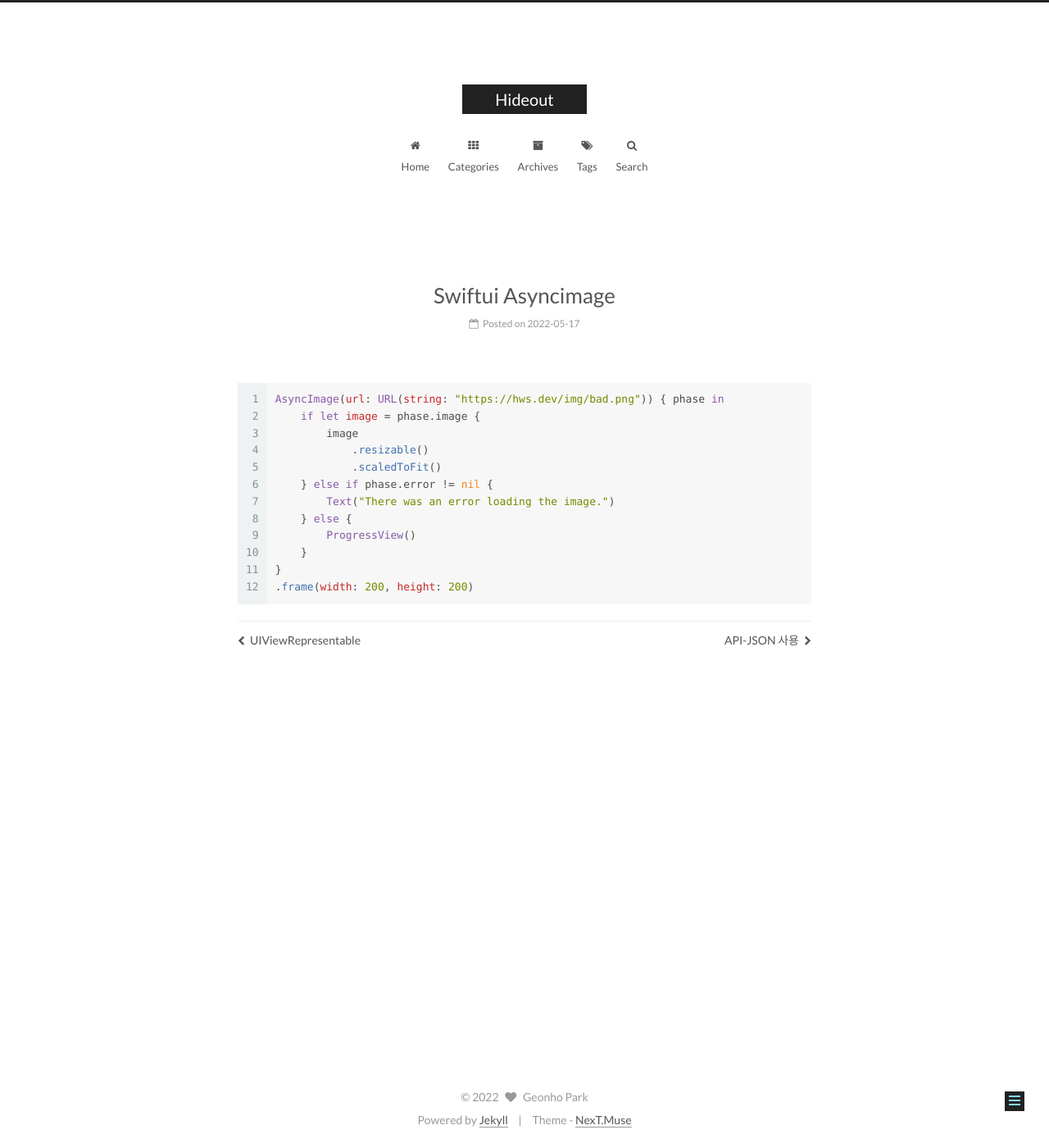
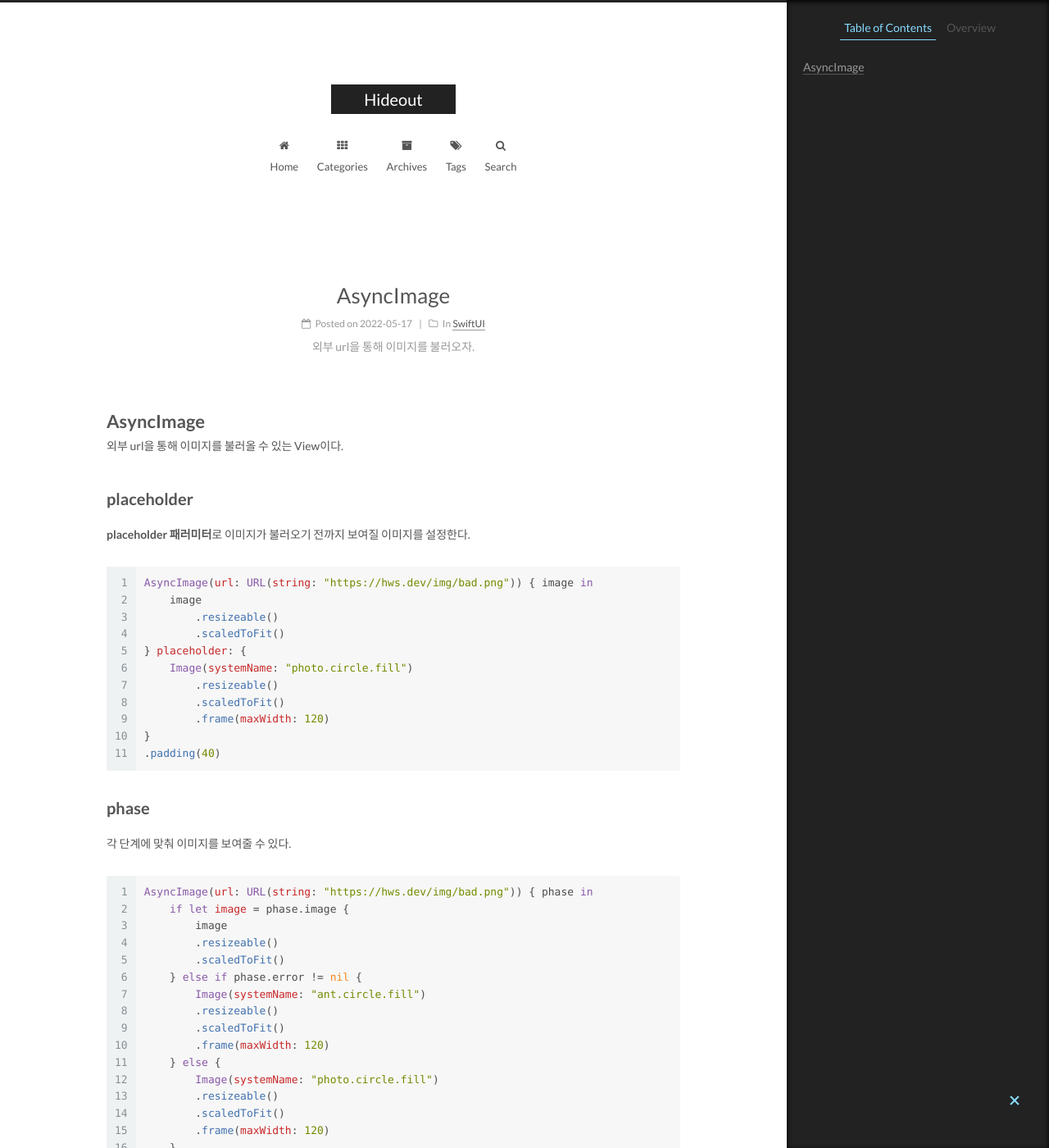
Before and after one commit to pagh2322/pagh2322.github.io, a Jekyll site: the page built from _posts/2022-05-17-swiftui-asyncImage.md, in a window 1280 px wide and 1400 px high. Shown: the whole window at 82% size. Built offline with Jekyll 4.4.1, drawn with Linux system fonts in a browser that asks for light colours; comment, search, counter and statistics services are not loaded; some of the changed text lies outside the part shown.

Commit message:
Add Async

````diff
--- a/_posts/2022-05-17-swiftui-asyncImage.md
+++ b/_posts/2022-05-17-swiftui-asyncImage.md
@@ -1,14 +1,82 @@
+---
+title: AsyncImage
+description: 외부 url을 통해 이미지를 불러오자.
+categories:
+- SwiftUI
+tags:
+- Swift
+- SwiftUI
+- iOS
+- Image
+---
+
+# AsyncImage
+외부 url을 통해 이미지를 불러올 수 있는 View이다.
+
+## placeholder
+**placeholder 패러미터**로 이미지가 불러오기 전까지 보여질 이미지를 설정한다.
+
+```swift
+AsyncImage(url: URL(string: "https://hws.dev/img/bad.png")) { image in
+    image
+        .resizeable()
+        .scaledToFit()
+} placeholder: {
+    Image(systemName: "photo.circle.fill")
+        .resizeable()
+        .scaledToFit()
+        .frame(maxWidth: 120)
+}
+.padding(40)
+```
+
+## phase
+각 단계에 맞춰 이미지를 보여줄 수 있다.
+
 ```swift
 AsyncImage(url: URL(string: "https://hws.dev/img/bad.png")) { phase in
     if let image = phase.image {
         image
-            .resizable()
-            .scaledToFit()
+        .resizeable()
+        .scaledToFit()
     } else if phase.error != nil {
-        Text("There was an error loading the image.")
+        Image(systemName: "ant.circle.fill")
+        .resizeable()
+        .scaledToFit()
+        .frame(maxWidth: 120)
     } else {
+        Image(systemName: "photo.circle.fill")
+        .resizeable()
+        .scaledToFit()
+        .frame(maxWidth: 120)
+    }
+}
+.padding(40)
+```
+
+혹은 `switch 구문`으로 진행할 수 있다.
+
+```swift
+AsyncImage(url: URL(string: "https://hws.dev/img/bad.png")) { phase in
+    switch phase {
+    case .success(let image):
+        image
+        .resizeable()
+        .scaledToFit()
+        .transition(.scale)
+    case .failure(_):
+        Image(systemName: "ant.circle.fill")
+        .resizeable()
+        .scaledToFit()
+        .frame(maxWidth: 120)
+    case .empty:
+        Image(systemName: "photo.circle.fill")
+        .resizeable()
+        .scaledToFit()
+        .frame(maxWidth: 120)
+    @unknown default:
         ProgressView()
     }
 }
-.frame(width: 200, height: 200)
+.padding(40)
 ```
````
